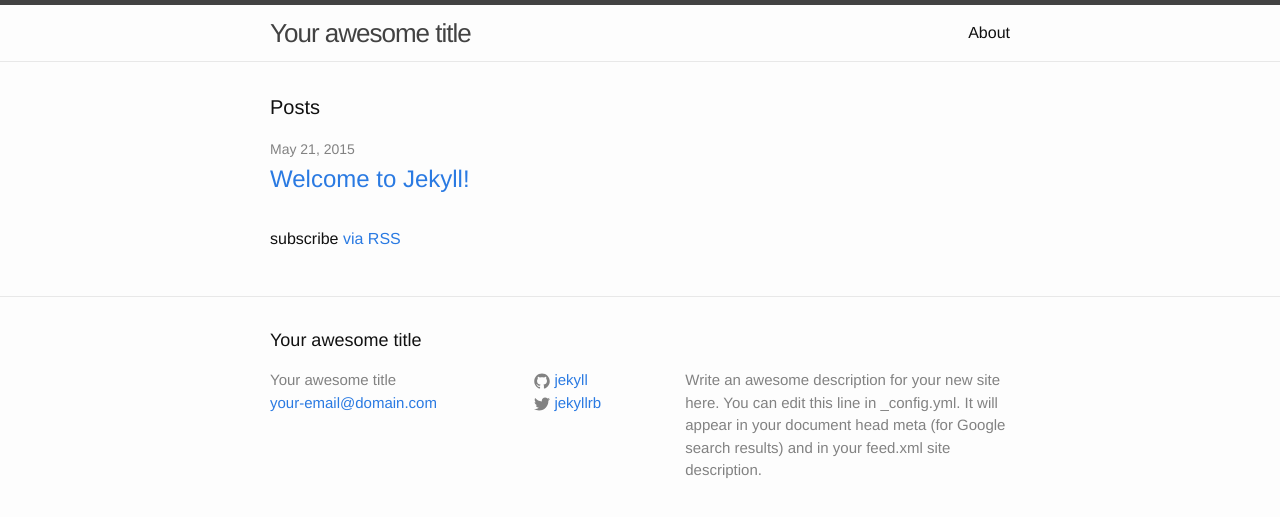
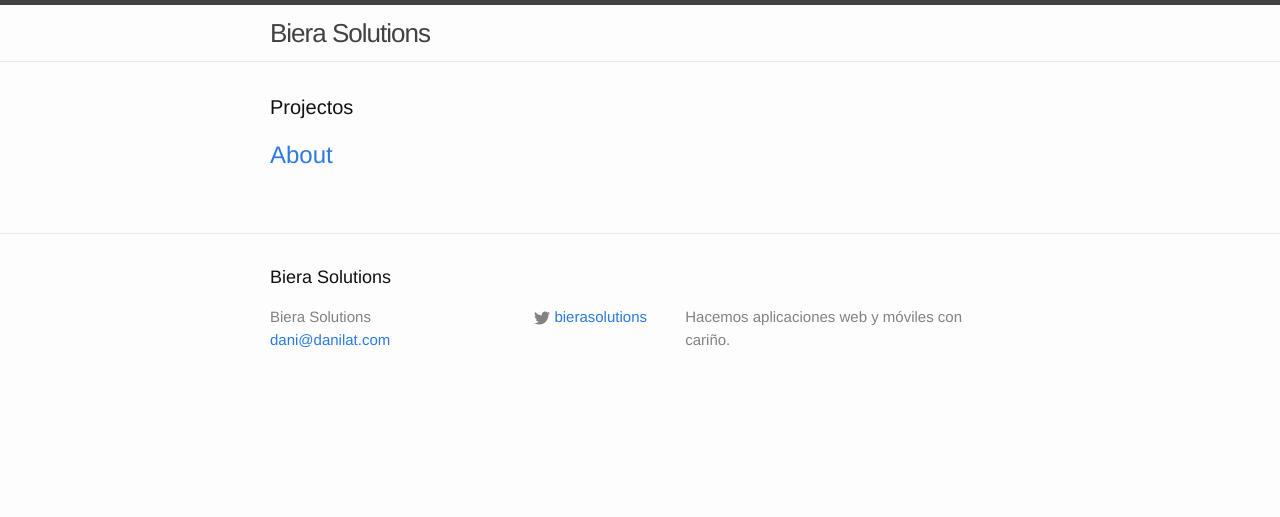
Before and after one commit to bierasolutions/bierasolutions.github.io, a Jekyll site: the page built from index.html, in a window 1280 px wide. Shown: the top 517 px of the page. Built offline with Jekyll 4.4.1, drawn with Linux system fonts in a browser that asks for light colours.

Commit message:
for this project we doesn't need posts, only static pages

```diff
--- a/_config.yml
+++ b/_config.yml
@@ -1,14 +1,10 @@
 # Site settings
-title: Your awesome title
-email: your-email@domain.com
-description: > # this means to ignore newlines until "baseurl:"
-  Write an awesome description for your new site here. You can edit this
-  line in _config.yml. It will appear in your document head meta (for
-  Google search results) and in your feed.xml site description.
-baseurl: "" # the subpath of your site, e.g. /blog/
-url: "http://yourdomain.com" # the base hostname & protocol for your site
-twitter_username: jekyllrb
-github_username:  jekyll
+title: Biera Solutions
+email: dani@danilat.com
+description: >
+  Hacemos aplicaciones web y móviles con cariño.
+url: "http://bierasolutions.com" # the base hostname & protocol for your site
+twitter_username: bierasolutions
 
 # Build settings
 markdown: kramdown
--- a/_includes/header.html
+++ b/_includes/header.html
@@ -4,24 +4,6 @@
 
     <a class="site-title" href="{{ site.baseurl }}/">{{ site.title }}</a>
 
-    <nav class="site-nav">
-      <a href="#" class="menu-icon">
-        <svg viewBox="0 0 18 15">
-          <path fill="#424242" d="M18,1.484c0,0.82-0.665,1.484-1.484,1.484H1.484C0.665,2.969,0,2.304,0,1.484l0,0C0,0.665,0.665,0,1.484,0 h15.031C17.335,0,18,0.665,18,1.484L18,1.484z"/>
-          <path fill="#424242" d="M18,7.516C18,8.335,17.335,9,16.516,9H1.484C0.665,9,0,8.335,0,7.516l0,0c0-0.82,0.665-1.484,1.484-1.484 h15.031C17.335,6.031,18,6.696,18,7.516L18,7.516z"/>
-          <path fill="#424242" d="M18,13.516C18,14.335,17.335,15,16.516,15H1.484C0.665,15,0,14.335,0,13.516l0,0 c0-0.82,0.665-1.484,1.484-1.484h15.031C17.335,12.031,18,12.696,18,13.516L18,13.516z"/>
-        </svg>
-      </a>
-
-      <div class="trigger">
-        {% for page in site.pages %}
-          {% if page.title %}
-          <a class="page-link" href="{{ page.url | prepend: site.baseurl }}">{{ page.title }}</a>
-          {% endif %}
-        {% endfor %}
-      </div>
-    </nav>
-
   </div>
 
 </header>
--- a/index.html
+++ b/index.html
@@ -4,20 +4,16 @@ layout: default
 
 <div class="home">
 
-  <h1 class="page-heading">Posts</h1>
+  <h1 class="page-heading">Projectos</h1>
 
   <ul class="post-list">
-    {% for post in site.posts %}
+
+    {% for page in site.pages %}
       <li>
-        <span class="post-meta">{{ post.date | date: "%b %-d, %Y" }}</span>
-
         <h2>
-          <a class="post-link" href="{{ post.url | prepend: site.baseurl }}">{{ post.title }}</a>
+          <a class="post-link" href="{{ page.url | prepend: site.baseurl }}">{{ page.title }}</a>
         </h2>
       </li>
     {% endfor %}
   </ul>
-
-  <p class="rss-subscribe">subscribe <a href="{{ "/feed.xml" | prepend: site.baseurl }}">via RSS</a></p>
-
 </div>
```
Also changed, not shown: _posts/2015-05-21-welcome-to-jekyll.markdown (deleted, +0 -25 lines).
